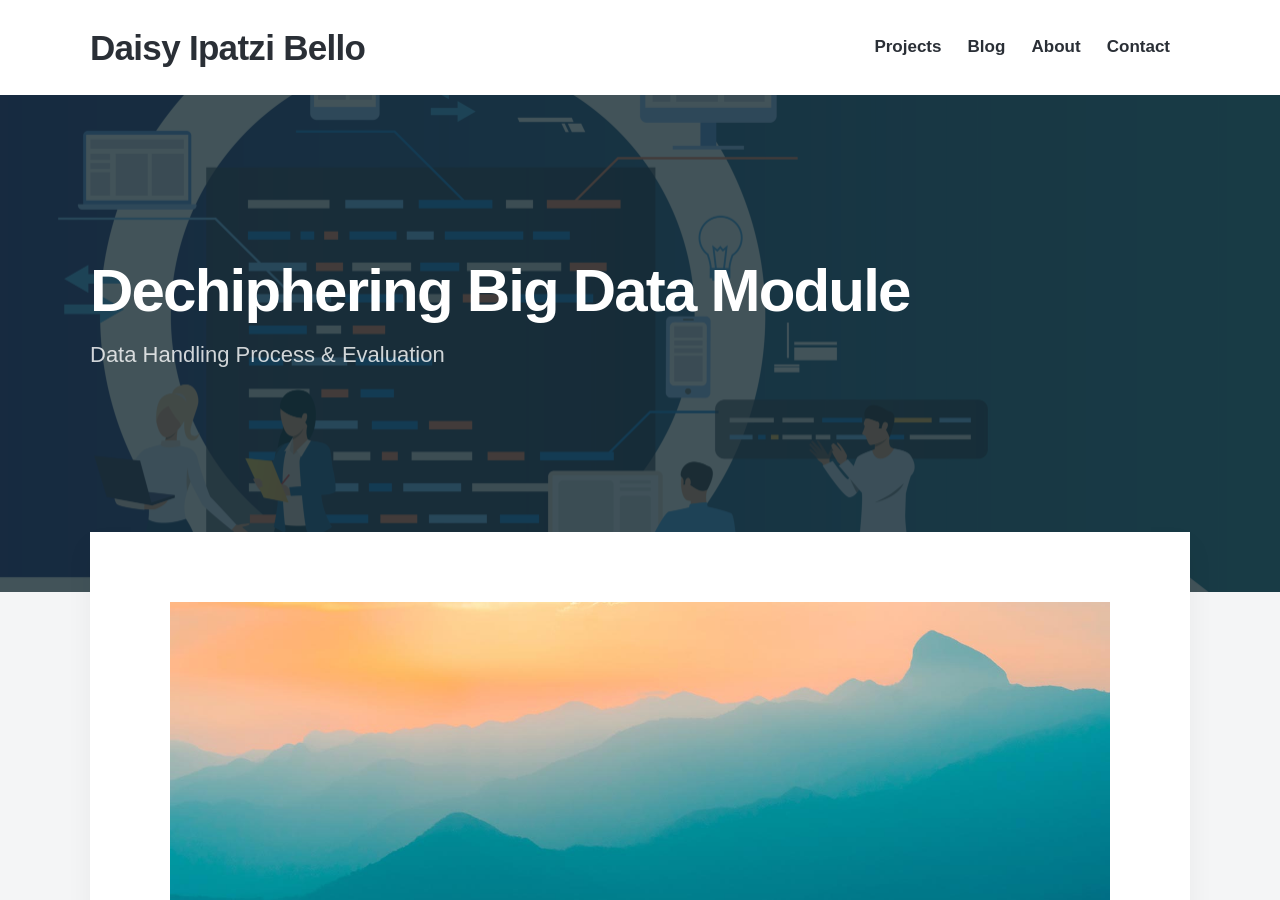
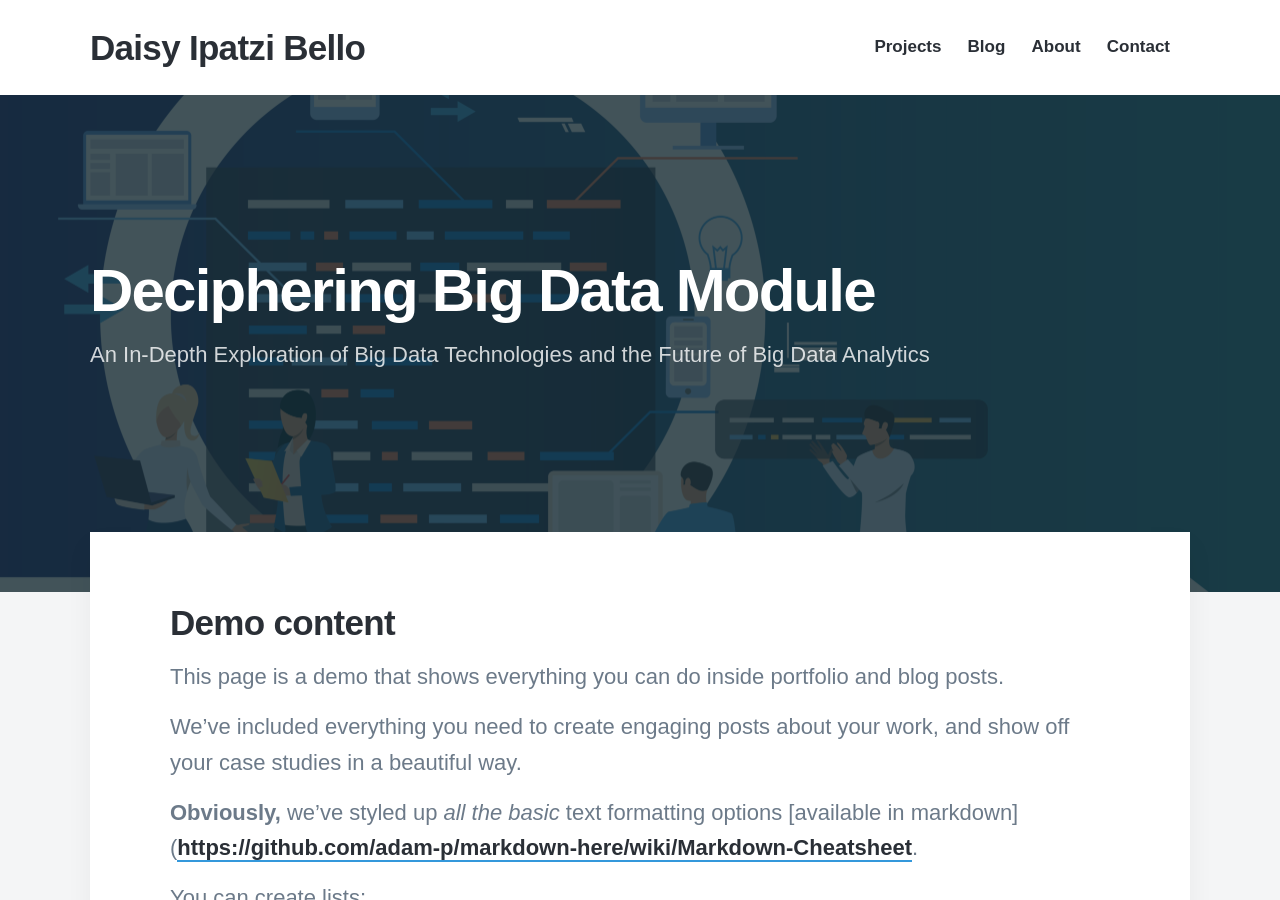
Before and after one commit to DaisyIpatzi/daisyipatzi.github.io, a Jekyll site: the page built from _projects/2023-07-21-dechiphering-big-data-final.md, in a window 1280 px wide and 900 px high. Built offline with Jekyll 4.4.1, drawn with Linux system fonts in a browser that asks for light colours; nearby versions of some CDN libraries; some web fonts are replaced.

Commit message:
Update 2023-07-21-dechiphering-big-data-final.md

```diff
--- a/_projects/2023-07-21-dechiphering-big-data-final.md
+++ b/_projects/2023-07-21-dechiphering-big-data-final.md
@@ -1,12 +1,10 @@
 ---
-title: 'Dechiphering Big Data Module'
-subtitle: 'Data Handling Process & Evaluation'
+title: 'Deciphering Big Data Module'
+subtitle: 'An In-Depth Exploration of Big Data Technologies and the Future of Big Data Analytics'
 date: 2023-07-21 00:00:00
 description: Deciphering Big Data at Essex.
 featured_image: '/images/demo/DBD_1.jpg'
 ---
-
-![](/images/demo/demo-landscape.jpg)
 
 ## Demo content
 
```
